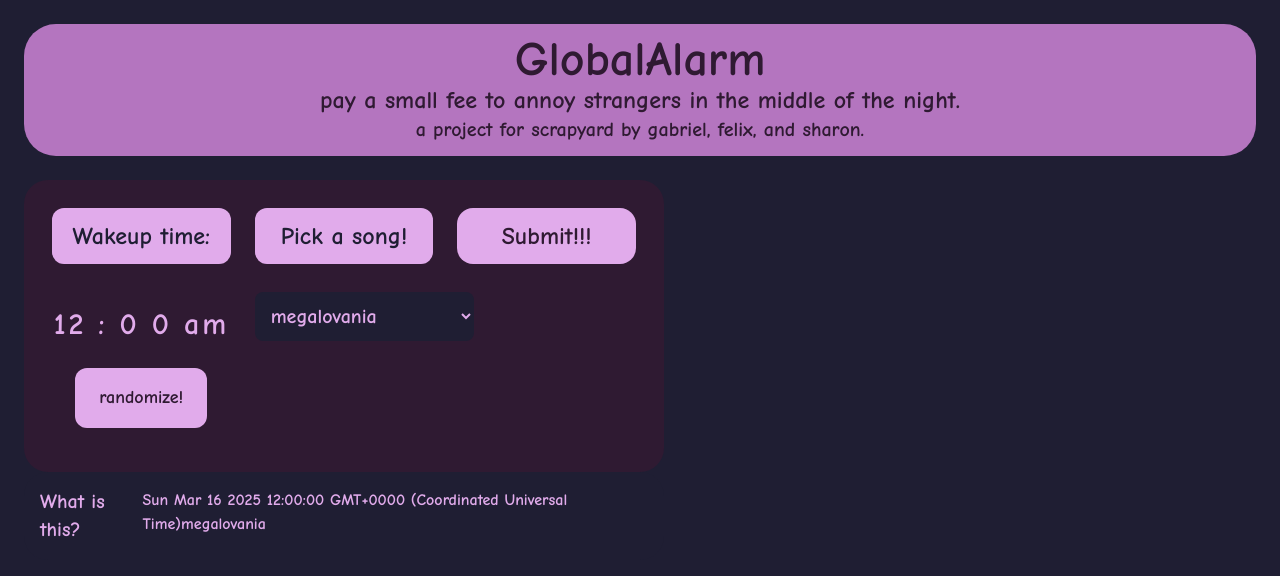
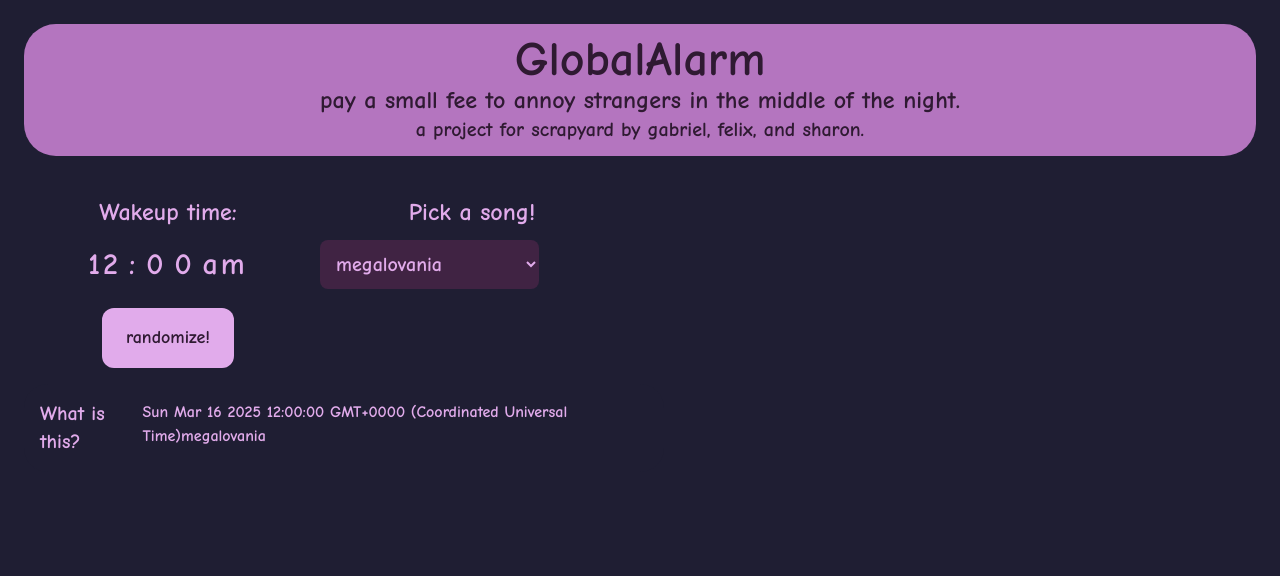
Before and after one commit to gbtsui/global-alarm-server, a Next.js app: page / in a window 1280 px wide. Shown: the top 576 px of the page. Built offline with nearby package versions, Linux system fonts and the light colour scheme.

Commit message:
feat: new color, rename app, use css grid

```diff
--- a/src/app/components/SlotMachine.tsx
+++ b/src/app/components/SlotMachine.tsx
@@ -33,8 +33,8 @@ export default function SlotMachine({onFinish}: {onFinish: (result: [number, num
     useEffect(() => {if (!spinning) onFinish(reels)}, [spinning]);
 
     return (
-        <div className={"flex flex-col items-center justify-center gap-6 p-4"}>
-            <div className={"text-3xl font-bold tracking-widest flex gap-3"}>
+        <div className={"flex flex-col items-center justify-center gap-6 mt-2"}>
+            <div className={"text-3xl font-bold tracking-widest flex gap-2"}>
                 {/*reels.map((symbol, index) => (
                     <span key={index} className={"animate-bounce duration-250"}>{symbol}</span>
                 ))*/}
@@ -48,6 +48,7 @@ export default function SlotMachine({onFinish}: {onFinish: (result: [number, num
             <button onClick={spinWheels} disabled={spinning} className={"rounded-xl transition-all hover:px-7 hover:py-5 text-lg px-6 py-4 bg-lilac text-woodsmoke disabled:bg-wisteria"}>
                 {spinning ? "gambling..." : "randomize!"}
             </button>
+
         </div>
     )
 }
--- a/src/app/components/SongPicker.tsx
+++ b/src/app/components/SongPicker.tsx
@@ -11,9 +11,9 @@ export default function SongPicker({onPick}: {onPick: (song: string) => void}) {
 
     return (
         <div>
-            <select className={"bg-camellia text-xl rounded-lg justify-self-center p-3"} onChange={(value) => onPick(value.target.value)}>
+            <select className={"bg-woodsmokelight text-lilac text-xl rounded-lg justify-self-center p-3"} onChange={(value) => onPick(value.target.value)}>
                 {songs.map((song: string) => (
-                    <option key={song} className={"bg-camellia rounded-lg text-lg"} value={song}>{song}</option>
+                    <option key={song} className={"bg-woodsmokelight rounded-lg text-lg"} value={song}>{song}</option>
                 ))}
             </select>
         </div>
--- a/src/app/globals.css
+++ b/src/app/globals.css
@@ -13,6 +13,7 @@
 
   --color-camellia: #1f1e33;
   --color-woodsmoke: #2f1a32;
+  --color-woodsmokelight: #402343;
   --color-lilac: #e1abeb;
   --color-wisteria: #b475bf;
 
--- a/src/app/layout.tsx
+++ b/src/app/layout.tsx
@@ -15,8 +15,8 @@ const comicNeue = Comic_Neue({
 })
 
 export const metadata: Metadata = {
-  title: "Create Next App",
-  description: "Generated by create next app",
+  title: "globalAlarm",
+  description: "yea because ofc I want someone else to wake me up",
 };
 
 export default function RootLayout({
--- a/src/app/page.tsx
+++ b/src/app/page.tsx
@@ -53,22 +53,13 @@ export default function MainPage() {
                 </div>
             </div>
             <div className={"flex flex-col"}>
-                <div id={"enter-stuff-idk"} className={"bg-woodsmoke rounded-3xl p-4 max-w-1/2 flex flex-row mx-6"}>
-                    <div id={"wakeup-time"} className={"p-3 justify-items-center flex flex-col w-1/3"}>
-                        <label className={"text-2xl text-center p-3 bg-lilac text-camellia rounded-xl mb-7"}>Wakeup
+                <div id={"enter-stuff-idk"} className={"p-4 max-w-1/2 grid grid-cols-2"}>
+                    <label className={"text-2xl text-center text-lilac rounded-xl mb-3"}>Wakeup
                             time:</label>
-                        <SlotMachine onFinish={(result) => setTimeArray(result)}/>
-                    </div>
-                    <div id={"song-picker"} className={"p-3 justify-items-center flex flex-col w-1/3"}>
-                        <label className={"text-2xl text-center p-3 bg-lilac text-camellia rounded-xl mb-7"}>Pick a
+                    <label className={"text-2xl text-center text-lilac rounded-xl"}>Pick a
                             song!</label>
-                        <SongPicker onPick={(song) => setSelectedSong(song)}/>
-                    </div>
-                    <div id={"submitter"} className={"p-3 justify-items-center flex flex-col w-1/3"}>
-                        <button disabled={!(actualTime && selectedSong)} onClick={() => setPaymentModalOpen(true)} className={"text-2xl rounded-2xl bg-lilac text-woodsmoke disabled:bg-gray-600 mb-7 p-3"}>
-                            Submit!!!
-                        </button>
-                    </div>
+                    <SlotMachine onFinish={(result) => setTimeArray(result)} />
+                    <SongPicker onPick={(song) => setSelectedSong(song)}/>
                 </div>
                 <div className={"bg-camellia rounded-3xl p-4 w-1/2 flex flex-row mx-6"}>
                     <h3 className={"text-xl"}>What is this?</h3>
--- a/tailwind.config.ts
+++ b/tailwind.config.ts
@@ -15,6 +15,7 @@ export default {
 
                 camellia: "#1f1e33",
                 woodsmoke: "#2F1A32",
+                woodsmokelight: "#402343",
                 lilac: "#e1abeb",
                 wisteria: "#b475bf",
             },
```
